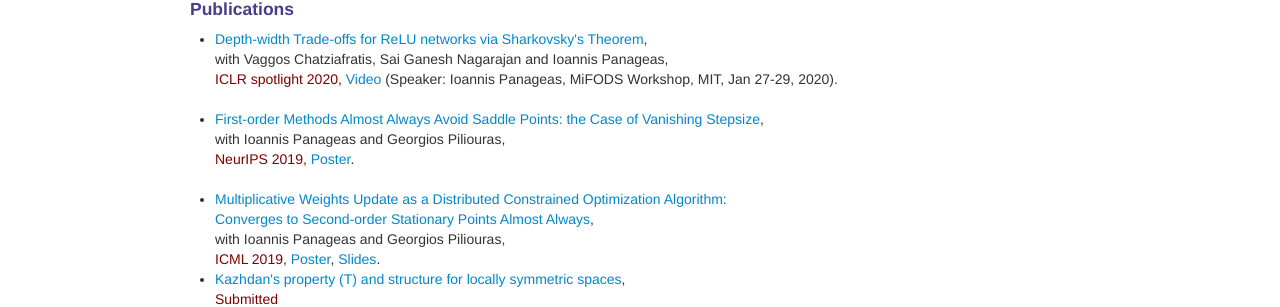
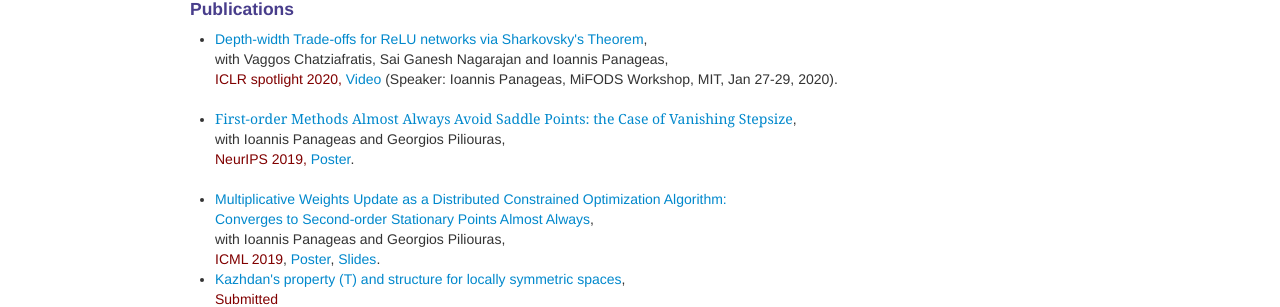
Before and after one commit to xiiaowang/xiiaowang.github.io, a Jekyll site: the page built from index.md, in a window 1280 px wide. Shown: the part 337-644 px from the top of the page. Built offline with Jekyll 4.4.1, drawn with Linux system fonts in a browser that asks for light colours.

Commit message:
Update index.md

```diff
--- a/index.md
+++ b/index.md
@@ -47,7 +47,7 @@ keywords: machine learning, geometry
 <ul>
     <li> <a href="https://arxiv.org/abs/1912.04378">Depth-width Trade-offs for ReLU networks via Sharkovsky's Theorem</a>, <br/> with Vaggos Chatziafratis, Sai Ganesh Nagarajan and Ioannis Panageas,<br/> <font color="maroon">ICLR spotlight 2020, </font> <!--<a href="https://arxiv.org/abs/1912.04378">arXiv</a>,--> <a href="https://www.youtube.com/watch?v=HNQ204BmOQ8">Video</a> (Speaker: Ioannis Panageas, MiFODS Workshop, MIT, Jan 27-29, 2020).</li>
     <br/>
-   <li> <a href="http://arxiv.org/abs/1906.07772">First-order Methods Almost Always Avoid Saddle Points: the Case of Vanishing Stepsize</a>, <br/> with Ioannis Panageas and Georgios Piliouras,<br/> <font color="maroon">NeurIPS 2019,</font> <!--<a href="http://arxiv.org/abs/1906.07772">arXiv</a>,--> <a href="https://www.dropbox.com/s/y25vze12a2lpivv/NIPS19_poster.pdf?dl=0">Poster</a>.</li>
+   <li> <font face="Georgia"><a href="http://arxiv.org/abs/1906.07772">First-order Methods Almost Always Avoid Saddle Points: the Case of Vanishing Stepsize</a></font>, <br/> with Ioannis Panageas and Georgios Piliouras,<br/> <font color="maroon">NeurIPS 2019,</font> <!--<a href="http://arxiv.org/abs/1906.07772">arXiv</a>,--> <a href="https://www.dropbox.com/s/y25vze12a2lpivv/NIPS19_poster.pdf?dl=0">Poster</a>.</li>
     <br/>
    <li> <a href="http://arxiv.org/abs/1810.05355">Multiplicative Weights Update as a Distributed Constrained Optimization Algorithm: <br/> Converges to Second-order Stationary Points Almost Always</a>, <br/>with Ioannis Panageas and Georgios Piliouras,<br/> <font color="maroon">ICML 2019</font>, <!--<a href="http://arxiv.org/abs/1810.05355">arXiv</a>,--> <a href="https://www.dropbox.com/s/qs9nr6pgycnboy7/poster_ICML_xiao2.pdf?dl=0">Poster</a>, <a href="https://www.dropbox.com/s/fh9j5scf2kaofca/main%20copy.pdf?dl=0">Slides</a>.</li>
     <li><a href="https://www.dropbox.com/s/oa26if49pnhpixz/main.pdf?dl=0">Kazhdan's property (T) and structure for locally symmetric spaces</a>, <br/> <font color="maroon">Submitted </font> </li>
```
